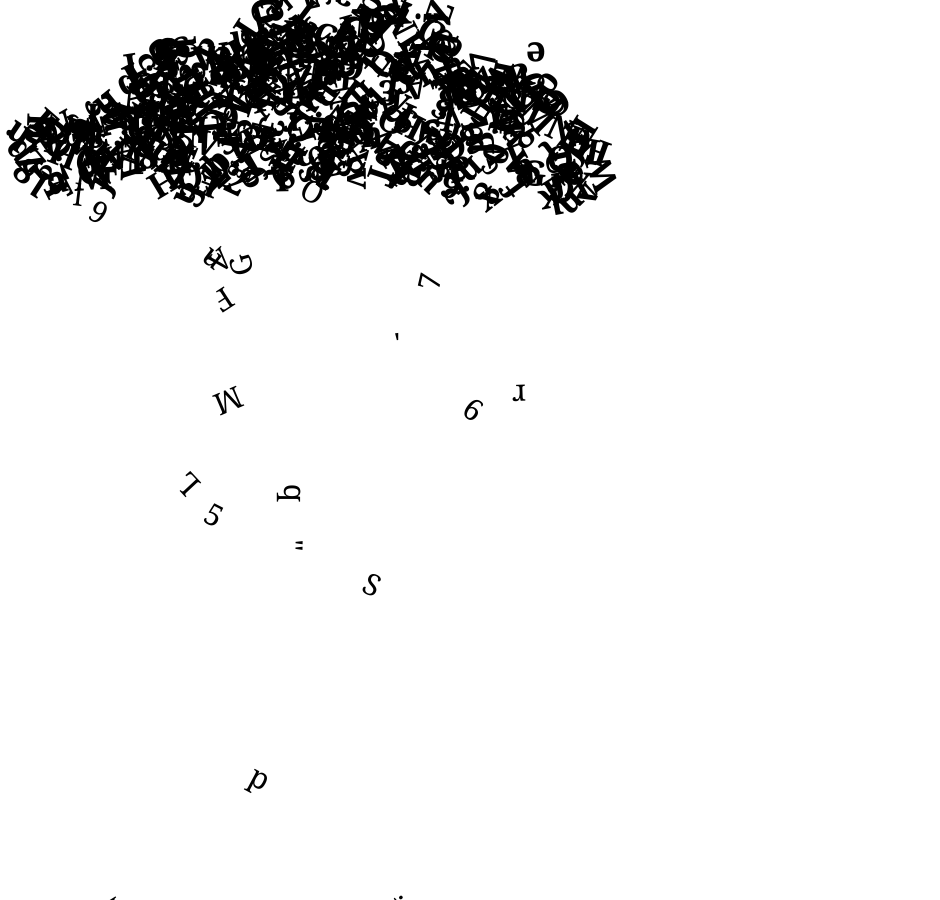
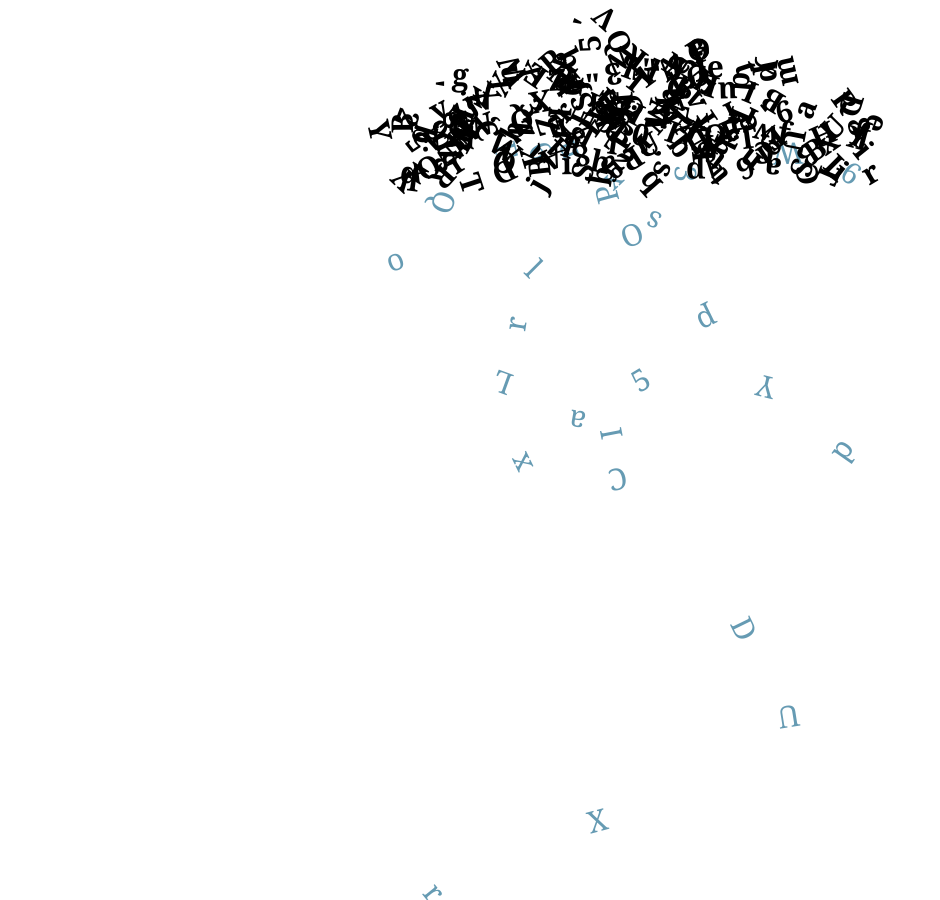
Before and after one commit to ndrwhr/andrewhoyer, a Jekyll site: the page built from experiments/waterfall.html, in a window 1280 px wide. Shown: the whole page, without its empty margins (0-940 px from the left). Built offline with Jekyll 4.4.1, drawn with Linux system fonts in a browser that asks for light colours; some of the changed lines change nothing that is shown.

Commit message:
Made the clouds more robust, and generalized a lot of things

```diff
--- a/experiments/waterfall.html
+++ b/experiments/waterfall.html
@@ -19,22 +19,32 @@ body {
     right: 0;
     bottom: 0;
     left: 0;
-
 }
 
 #screen {
+    position: relative;
     width: 100%;
     height: 100%;
     overflow: hidden;
 }
 
+#cursor {
+    position: absolute;
+    background: #f2f2f2;
+    border: 1px solid #ddd;
+    height: 100px;
+    width: 100px;
+    -webkit-border-radius: 300px;
+}
+
 #waterfall {
     position: relative;
-    top: 120px;
-    left: 75px;
+    top: 130px;
     width: 450px;
     height: 450px;
+    margin: 0 auto;
     font-size: 30px;
+    color: #669BB3;
 }
 
 #waterfall div {
@@ -43,24 +53,14 @@ body {
     -webkit-transition: -webkit-transform 100ms linear;
 }
 
-#waterfall div#cursor {
-    background: #f2f2f2;
-    border: 1px solid #ddd;
-    height: 27.5%;
-    width: 27.5%;
-    -webkit-border-radius: 300px;
-    -webkit-transition: -webkit-transform 10ms linear;
-}
-
 #cloud {
-    position: absolute;
-    top: 0;
-    left: 0;
-    right: 0;
+    position: relative;
+    top: -450px;
+    width: 500px;
     height: 200px;
-    width: 600px;
+    margin: 0 auto;
     font-weight: bold;
-    font-size: 35px;
+    font-size: 30px;
 }
 
 #cloud div {
@@ -70,10 +70,9 @@ body {
 </style>
 
 <div id="screen">
-    <div id="waterfall">
-        <div id="cursor"></div>
-    </div>
-    <did id="cloud"></did>
+    <div id="cursor"></div>
+    <div id="waterfall"></div>
+    <div id="cloud"></div>
 </div>
 
 <script type="text/javascript" charset="utf-8">
@@ -93,6 +92,8 @@ var helpers = {
     }
 };
 
+document.id = document.getElementById;
+
 var element = HTMLElement.prototype;
 
 element.transform = function(translation, rotation){
@@ -104,6 +105,11 @@ element.transform = function(translation, rotation){
     this.style.MozTransform = this.style.WebkitTransform = transform;
 
     return this;
+};
+
+element.position = function(position){
+    this.style.left = position.x + 'px';
+    this.style.top = position.y + 'px';
 };
 
 element.color = function(color){
@@ -194,11 +200,12 @@ var Generator = {
 
 };
 
-var Cursor = function(container){
+var Cursor = function(element, container){
+    this.element = element;
     this.container = container;
-    this.radius = 0.2;
 
-    this.element = document.getElementById('cursor');
+    this.radius = 0.18;
+
     this.offset = this.calcOffset();
 
     this.move({
@@ -219,11 +226,10 @@ Cursor.prototype = {
     move: function(event){
         var container = this.container,
             position = new Vector(event.pageX, event.pageY);
-            actual = position.subtract(container.position);
 
-        this.scaled = actual.divide(container.size);
+        this.scaled = position.subtract(container.position).divide(container.size);
 
-        this.element.transform(actual.subtract(this.offset));
+        this.element.transform(position.subtract(this.offset));
     },
 
     adjustParticle: function(particle){
@@ -279,14 +285,17 @@ Particle.prototype = {
 
 };
 
+var Cloud = function(container){
+    this.container = container;
+    this.centers = [
+        [ 25, 120], [ 85, 120], [145, 125], [195, 125], [250, 120], [320, 120], [380, 125], [450, 120],
+        [ 80,  80], [145,  70], [220,  70], [280,  70], [360,  80],
+        [200,  45],[280,  50]
+    ];
 
-var Cloud = function(element){
-    this.element = element;
-    this.centers = [];
+    this.puffs = [];
 
-    console.time('cloud');
     this.generate();
-    console.timeEnd('cloud');
 };
 
 Cloud.prototype = {
@@ -295,78 +304,66 @@ Cloud.prototype = {
         var fragment = document.createDocumentFragment(),
             centers = this.centers;
 
-        Generator.randomInt(0, 360);
-
         centers.forEach(function(center){
-            this.circle(fragment, center.add(Vector.random(-10, 10)));
+            fragment.appendChild(this.puff(new Vector(center[0], center[1])));
         }, this);
 
-        this.circle(fragment, new Vector( 50, 120));
-        this.circle(fragment, new Vector(100, 120));
-        this.circle(fragment, new Vector(175, 130));
-        this.circle(fragment, new Vector(250, 120));
-        this.circle(fragment, new Vector(325, 120));
-        this.circle(fragment, new Vector(400, 120));
-        this.circle(fragment, new Vector(475, 130));
-        this.circle(fragment, new Vector(550, 140));
-
-        this.circle(fragment, new Vector(150, 70));
-        this.circle(fragment, new Vector(175, 60));
-        this.circle(fragment, new Vector(250, 60));
-        this.circle(fragment, new Vector(325, 70));
-        this.circle(fragment, new Vector(420, 60));
-        this.circle(fragment, new Vector(500, 70));
-
-        this.circle(fragment, new Vector(250, 20));
-        this.circle(fragment, new Vector(325, 10));
-        this.circle(fragment, new Vector(400, 20));
-
-        this.element.appendChild(fragment);
+        this.container.appendChild(fragment);
     },
 
-    circle: function(fragment, center){
-        var container = document.createElement('div'),
+    puff: function(center){
+        var element = document.createElement('div'),
             radius = Generator.randomInt(40, 50),
-            count = 30;
+            count = 15;
 
         while (count--){
-            var postion, length, particle;
+            var postion;
 
             do {
                 position = Vector.random(-radius, radius);
-                length = position.length();
-            } while(length > radius);
+            } while(position.length() > radius);
 
-            particle = this.particle(position, Generator.randomInt(0, 360));
+            var rotation = Generator.randomInt(0, 360),
+                particle = this.particle(position, rotation);
 
-            container.appendChild(particle);
+            element.appendChild(particle);
         }
 
-        container.style.left = center.x + 'px';
-        container.style.top = center.y + 'px';
+        element.position(center);
 
-        fragment.appendChild(container);
+        this.puffs.push({
+            element: element,
+            rotation: 0,
+            rotation_step: Generator.random(-0.2, 0.2)
+        });
+
+        return element;
     },
 
     particle: function(position, rotation){
         return Generator.randomLetter().transform(position, rotation);
+    },
+
+    update: function(){
+        var position = new Vector();
+        this.puffs.forEach(function(puff){
+            puff.element.transform(position, puff.rotation += puff.rotation_step);
+        });
     }
 
 };
-
-new Cloud(document.getElementById('cloud'));
 
 var Waterfall = function(container, cursor){
     this.container = container;
     this.cursor = cursor;
     this.gravity = new Vector(0, 0.0025);
-    this.num_particles = 100;
+    this.num_particles = 75;
     this.particles = [];
 };
 
 Waterfall.prototype = {
 
-    simulate: function(){
+    update: function(){
         this.addParticle();
 
         this.particles.forEach(function(particle, index, particles){
@@ -380,8 +377,6 @@ Waterfall.prototype = {
             }
 
         }, this);
-
-        setTimeout(this.simulate.bind(this), 75);
     },
 
     addParticle: function(){
@@ -393,12 +388,15 @@ Waterfall.prototype = {
 };
 
 var Simulation = function(){
-    var container = this.container = document.getElementById('waterfall');
+    var cursor = document.id('cursor'),
+        container = this.container = document.id('waterfall'),
+        cloud = document.id('cloud');
 
     window.addEventListener('resize', this.resize.bind(this));
     this.resize();
 
-    this.waterfall = new Waterfall(container, new Cursor(container));
+    this.waterfall = new Waterfall(container, new Cursor(cursor, container));
+    this.cloud = new Cloud(cloud);
     this.run();
 };
 
@@ -411,7 +409,9 @@ Simulation.prototype = {
     },
 
     run: function(){
-        this.waterfall.simulate();
+        this.waterfall.update();
+        this.cloud.update();
+        setTimeout(this.run.bind(this), 75);
     }
 };
 
```
